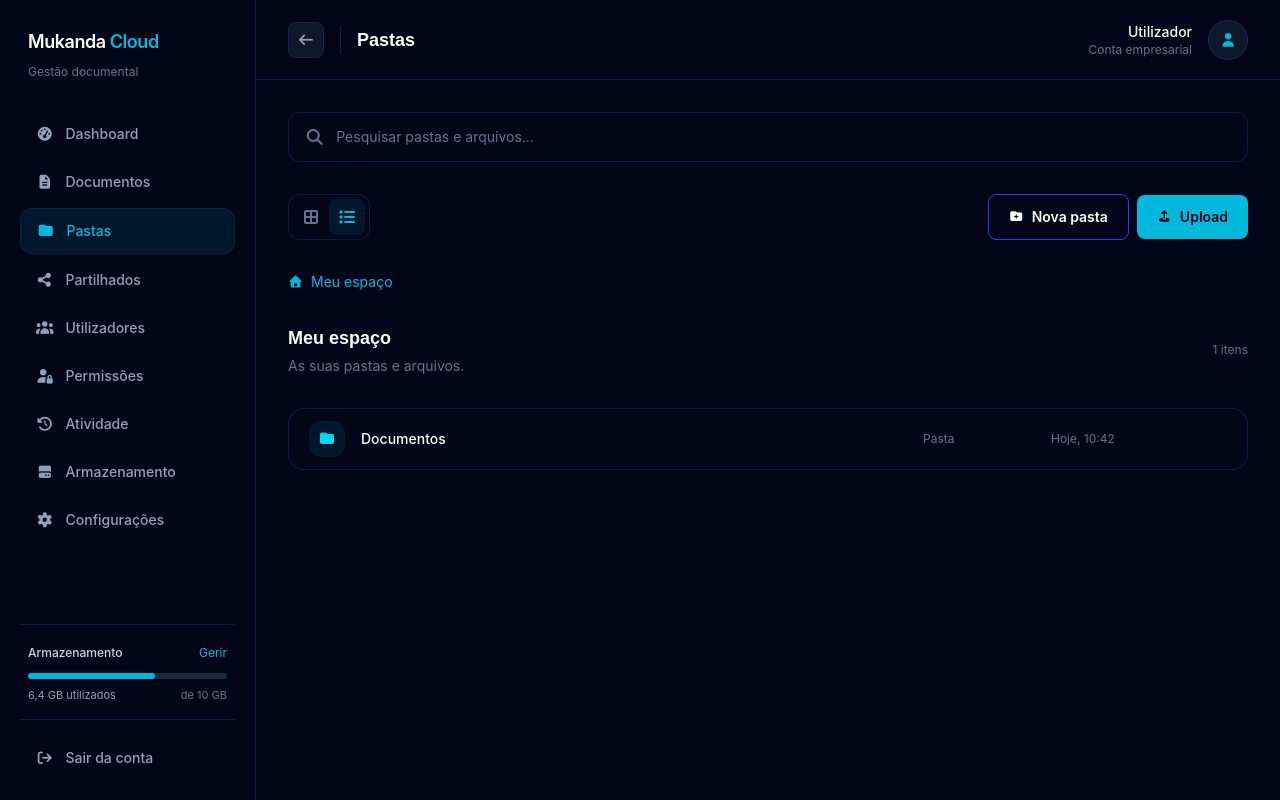
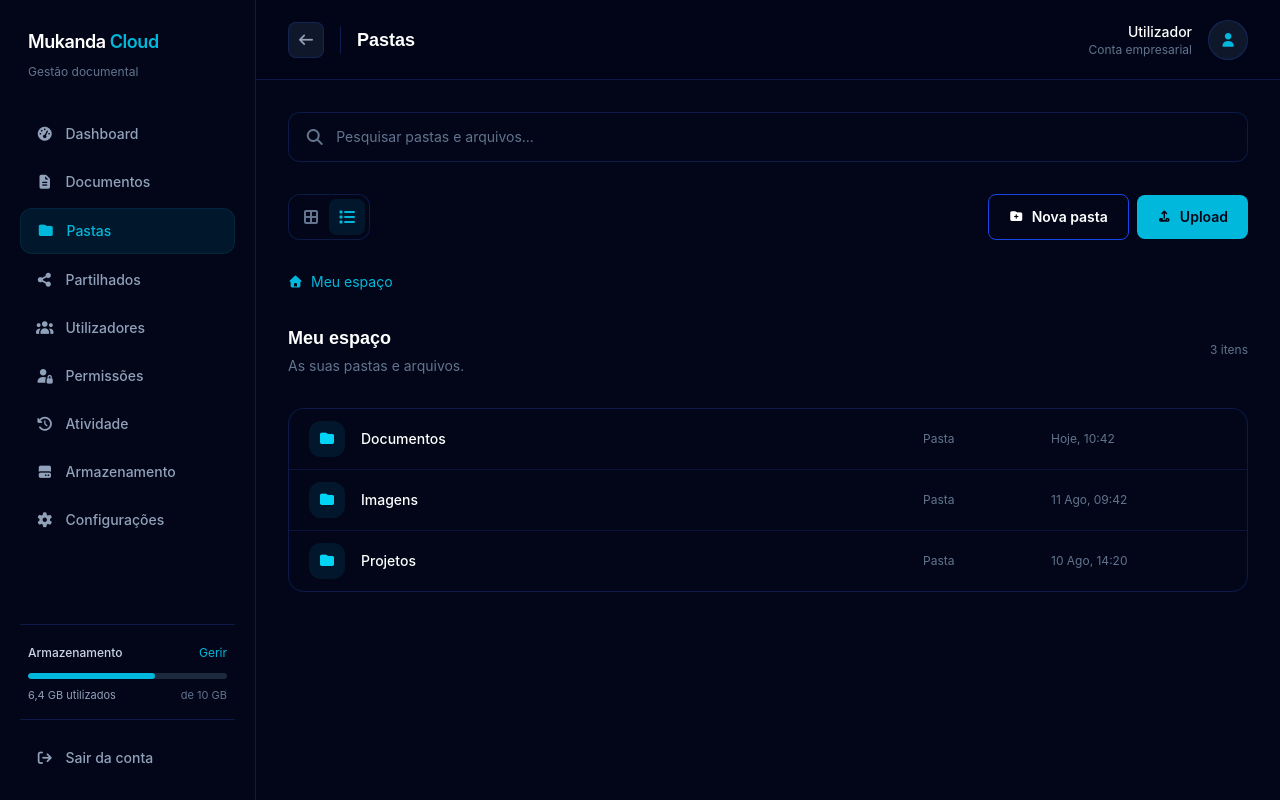
Before and after one commit to nsimba-afonso-nwayami/mukanda-cloud2, a React (Vite) app: page /dashboard/pastas in a window 1280 px wide. Built offline with nearby package versions, Linux system fonts and the light colour scheme.

Commit message:
Página de pastas atulizada

```diff
--- a/src/pages/dashboard/Pastas.jsx
+++ b/src/pages/dashboard/Pastas.jsx
@@ -20,6 +20,42 @@ const folders = [
     parentId: 1,
     date: "Ontem, 16:30",
   },
+  {
+    id: 4,
+    name: "Vendas",
+    parentId: 1,
+    date: "Ontem, 14:12",
+  },
+  {
+    id: 5,
+    name: "Jurídico",
+    parentId: 1,
+    date: "12 Ago, 15:40",
+  },
+  {
+    id: 6,
+    name: "Recursos Humanos",
+    parentId: 1,
+    date: "12 Ago, 10:24",
+  },
+  {
+    id: 7,
+    name: "Manuais",
+    parentId: 1,
+    date: "11 Ago, 17:08",
+  },
+  {
+    id: 8,
+    name: "Imagens",
+    parentId: null,
+    date: "11 Ago, 09:42",
+  },
+  {
+    id: 9,
+    name: "Projetos",
+    parentId: null,
+    date: "10 Ago, 14:20",
+  },
 ];
 
 const files = [
@@ -30,6 +66,7 @@ const files = [
     size: "2.4 MB",
     date: "Hoje, 10:42",
     location: "Meu espaço / Documentos / Financeiro",
+    folderId: 2,
   },
   {
     id: 102,
@@ -38,6 +75,7 @@ const files = [
     size: "845 KB",
     date: "Hoje, 09:18",
     location: "Meu espaço / Documentos / Contratos",
+    folderId: 3,
   },
   {
     id: 103,
@@ -46,6 +84,61 @@ const files = [
     size: "1.2 MB",
     date: "Ontem, 14:12",
     location: "Meu espaço / Documentos / Vendas",
+    folderId: 4,
+  },
+  {
+    id: 104,
+    name: "Política de Privacidade.pdf",
+    type: "pdf",
+    size: "1.1 MB",
+    date: "12 Ago, 15:40",
+    location: "Meu espaço / Documentos / Jurídico",
+    folderId: 5,
+  },
+  {
+    id: 105,
+    name: "Lista de Funcionários.xlsx",
+    type: "excel",
+    size: "720 KB",
+    date: "12 Ago, 10:24",
+    location: "Meu espaço / Documentos / Recursos Humanos",
+    folderId: 6,
+  },
+  {
+    id: 106,
+    name: "Manual do Utilizador.docx",
+    type: "word",
+    size: "2.1 MB",
+    date: "11 Ago, 17:08",
+    location: "Meu espaço / Documentos / Manuais",
+    folderId: 7,
+  },
+  {
+    id: 107,
+    name: "Fotografia da equipa.jpg",
+    type: "image",
+    size: "3.6 MB",
+    date: "Ontem, 11:05",
+    location: "Meu espaço / Imagens",
+    folderId: 8,
+  },
+  {
+    id: 108,
+    name: "Logotipo da empresa.png",
+    type: "image",
+    size: "540 KB",
+    date: "11 Ago, 09:42",
+    location: "Meu espaço / Imagens",
+    folderId: 8,
+  },
+  {
+    id: 109,
+    name: "Documento interno.dat",
+    type: "default",
+    size: "320 KB",
+    date: "10 Ago, 14:20",
+    location: "Meu espaço / Documentos",
+    folderId: 1,
   },
 ];
 
@@ -56,7 +149,12 @@ export default function Pastas() {
 
       <LayoutDashboard title="Pastas">
         <section>
-          <FoldersView folders={folders} files={files} />
+          <FoldersView
+            folders={folders}
+            files={files}
+            onCreateFolder={() => console.log("Nova pasta")}
+            onUpload={() => console.log("Upload")}
+          />
         </section>
       </LayoutDashboard>
     </>
```
